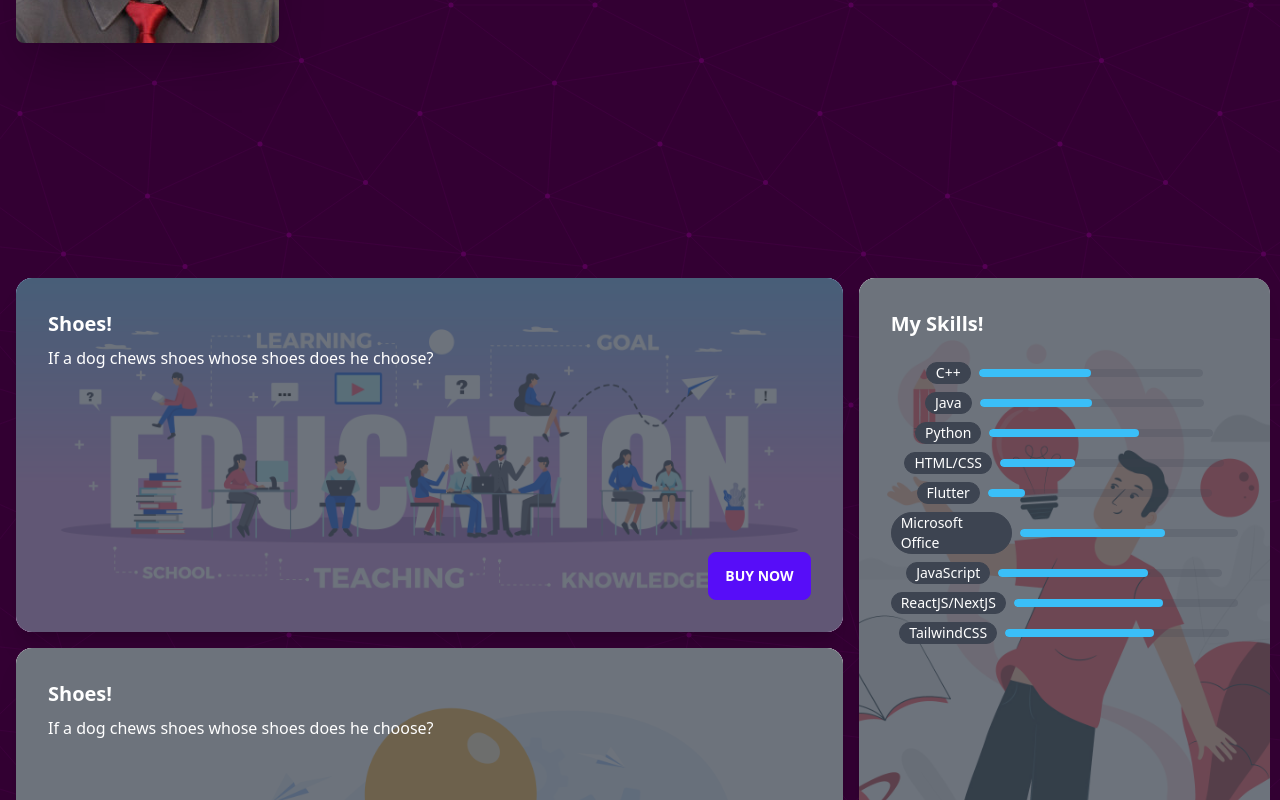
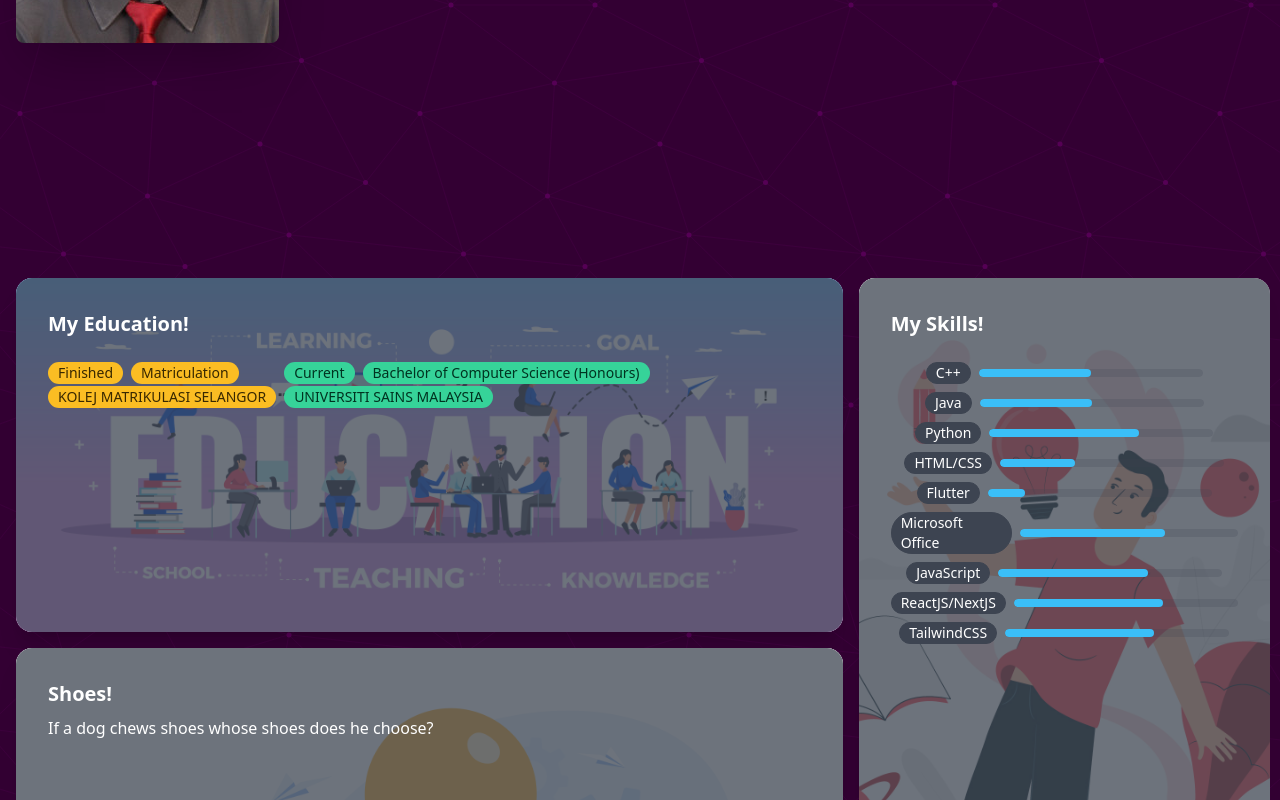
Before and after one commit to Aiman217/aiman-portfolio, a Next.js app: page / in a window 1280 px wide. Shown: the part 586-1386 px from the top of the page. Built offline with nearby package versions, Linux system fonts and the light colour scheme.

Commit message:
Education update.

```diff
--- a/components/Education.jsx
+++ b/components/Education.jsx
@@ -1,6 +1,20 @@
 import React from "react";
 
 const Education = () => {
+  var educationLists = [
+    {
+      status: "Finished",
+      place: "KOLEJ MATRIKULASI SELANGOR",
+      level: "Matriculation",
+      color: "badge-warning"
+    },
+    {
+      status: "Current",
+      place: "UNIVERSITI SAINS MALAYSIA",
+      level: "Bachelor of Computer Science (Honours)",
+      color: "badge-success"
+    },
+  ];
   return (
     <>
       <div className="card w-full bg-base-100 shadow-xl image-full">
@@ -8,10 +22,17 @@ const Education = () => {
           <img src="./education.jpg" alt="Shoes" />
         </figure>
         <div className="card-body">
-          <h2 className="card-title">Shoes!</h2>
-          <p>If a dog chews shoes whose shoes does he choose?</p>
-          <div className="card-actions justify-end">
-            <button className="btn btn-primary">Buy Now</button>
+          <h2 className="card-title pb-4">My Education!</h2>
+          <div className="card-actions justify-start">
+            {educationLists.map((edu, index) => (
+              <div key={index}>
+                <div className="flex flex-row items-center gap-2">
+                  <div className={"badge h-full " + edu.color}>{edu.status}</div>
+                  <div className={"badge h-full " + edu.color}>{edu.level}</div>
+                </div>
+                <div className={"badge h-full " + edu.color}>{edu.place}</div>
+              </div>
+            ))}
           </div>
         </div>
       </div>
```
